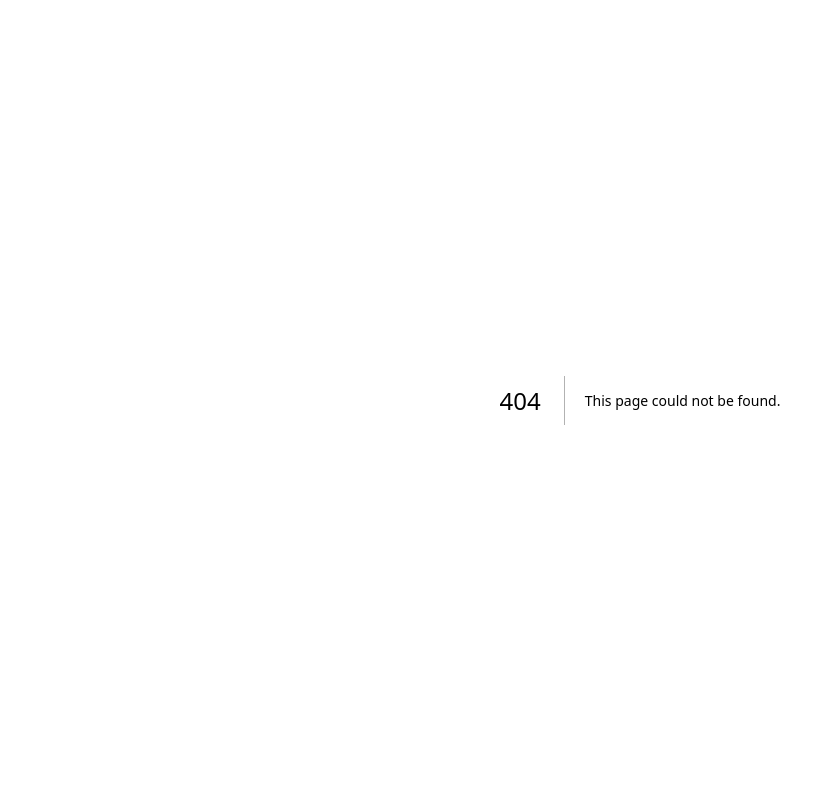
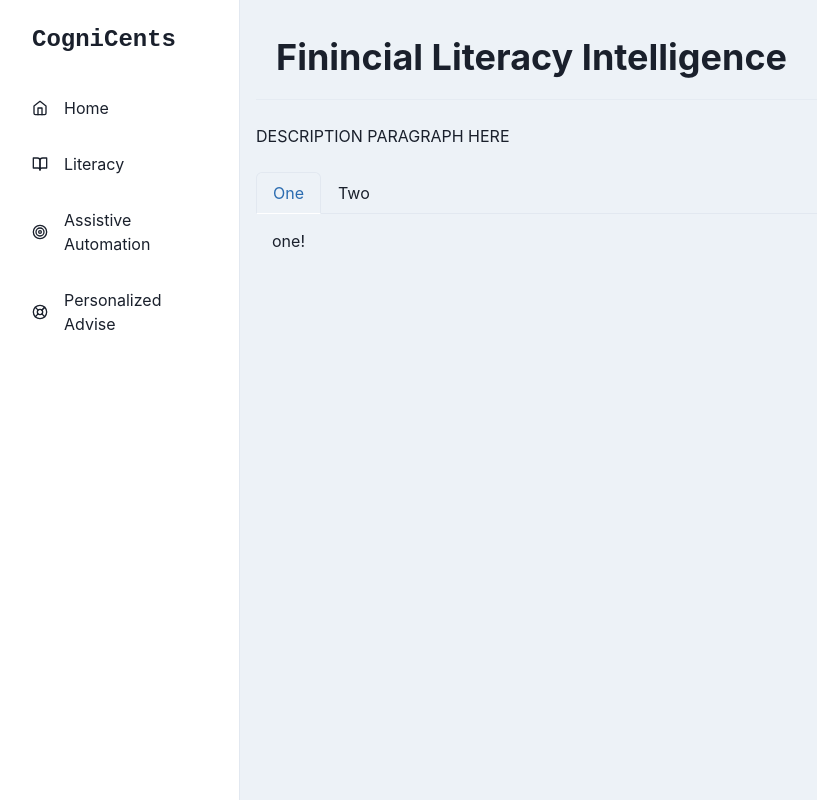
Before and after one commit to unapt/CogniCents, a Next.js app in the folder packages/frontend/: page /literacy in a window 1280 px wide. Before the commit this address had no page. Shown: the whole page, without its empty margins (0-817 px from the left). Built offline with nearby package versions, Linux system fonts and the light colour scheme.

Commit message:
made paths

```diff
--- /dev/null
+++ b/packages/frontend/src/pages/literacy.tsx
@@ -0,0 +1,34 @@
+import { Card, CardBody, Tabs, TabList, TabPanels, Tab, TabPanel, Divider, Heading, HStack, Stack, Image, Text, Textarea, CardFooter, ButtonGroup, Button, Center, VStack } from "@chakra-ui/react";
+import { DarkModeSwitch } from "../components/DarkModeSwitch";
+import { SideBar } from "../components/SideBar";
+
+const Literacy = () => (
+    <>
+        <SideBar>
+            <Heading margin={5}>
+                Finincial Literacy Intelligence
+            </Heading>
+            <Divider />
+            <br />
+            <p>DESCRIPTION PARAGRAPH HERE</p>
+            <br />
+            <Tabs size='md' variant='enclosed'>
+                <TabList>
+                    <Tab>One</Tab>
+                    <Tab>Two</Tab>
+                </TabList>
+                <TabPanels>
+                    <TabPanel>
+                        <p>one!</p>
+                    </TabPanel>
+                    <TabPanel>
+                        <p>two!</p>
+                    </TabPanel>
+                </TabPanels>
+            </Tabs>
+
+        </SideBar>
+    </>
+);
+
+export default Literacy;
```
Also changed, not shown: packages/frontend/src/pages/assistive.tsx (added, +19 -0 lines), packages/frontend/src/pages/personalizedadvise.tsx (added, +19 -0 lines).
